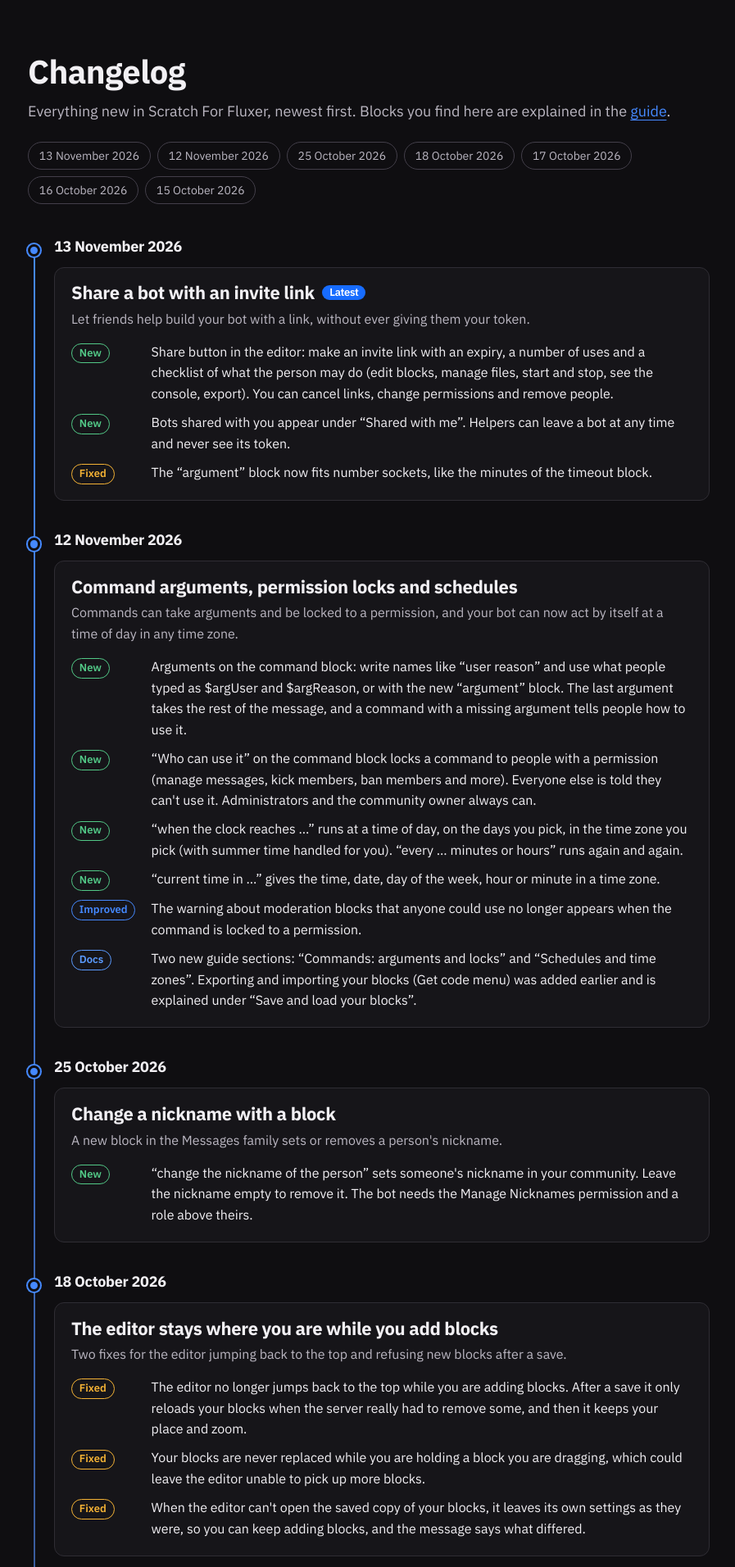
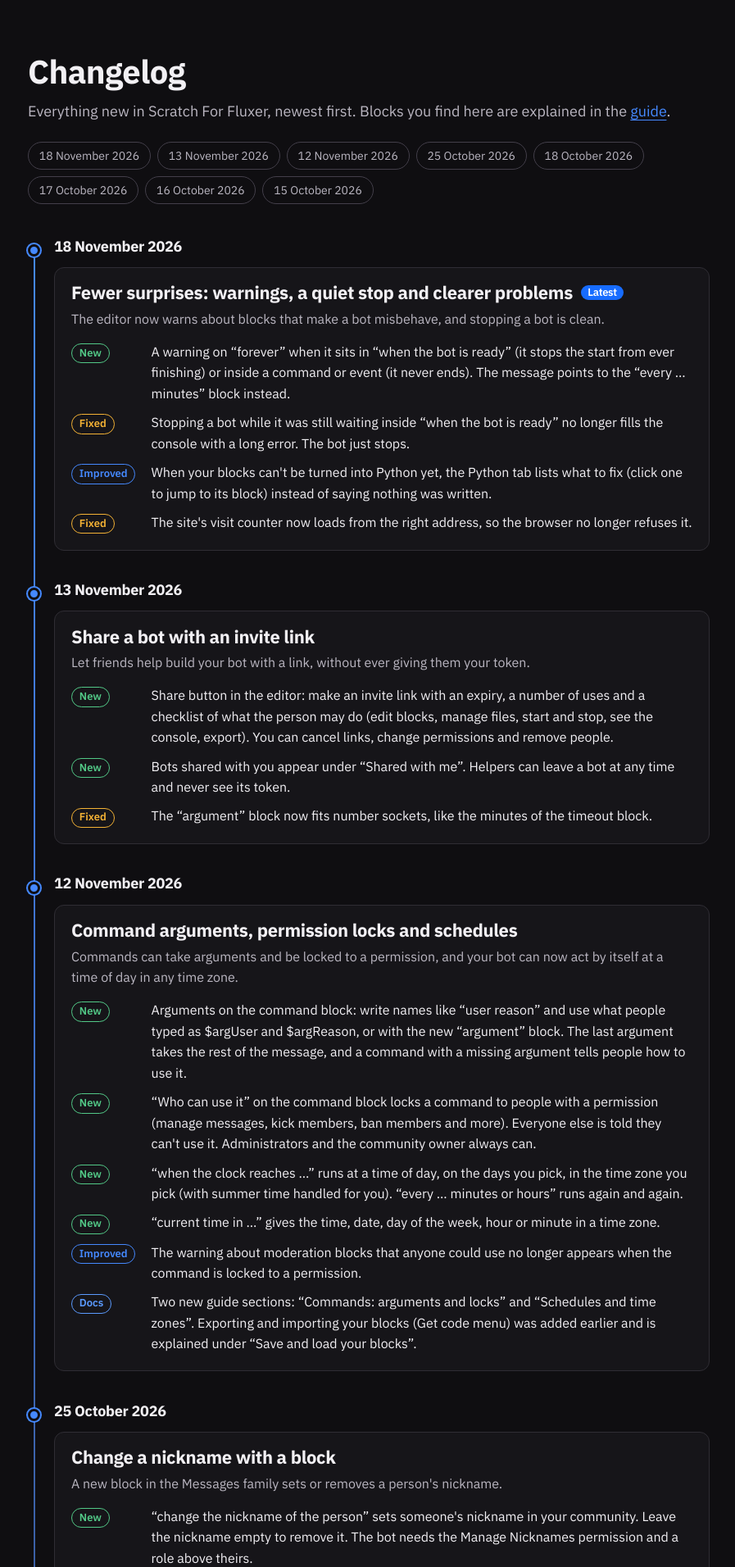
Before and after one commit to ZiadAgamy/ScratchForFluxer, a FastAPI app: page /changelog in a window 1280 px wide. Shown: the part 65-1977 px from the top of the page at 82% size, without its empty margins (190-1087 px from the left). Run offline with FastAPI, Linux system fonts and the light colour scheme; some libraries are stand-ins or nearby versions.

Commit message:
Warn about forever in ready/commands, quiet stop, clearer Python tab problems, fix analytics script (#5)
* Update: command arguments and schedules

* Share a bot with invite links, fix argument block in number sockets

* Warn about forever in ready/commands, quiet stop, clearer Python tab problems, fix analytics script

```diff
--- a/scratch_fluxer/changelog.py
+++ b/scratch_fluxer/changelog.py
@@ -13,6 +13,29 @@ from typing import Any
 KINDS = {"new": "New", "improved": "Improved", "fixed": "Fixed", "docs": "Docs"}
 
 ENTRIES: list[dict[str, Any]] = [
+    {
+        "date": "2026-11-18",
+        "title": "Fewer surprises: warnings, a quiet stop and clearer problems",
+        "summary": "The editor now warns about blocks that make a bot misbehave, and stopping a bot is clean.",
+        "changes": [
+            (
+                "new",
+                "A warning on “forever” when it sits in “when the bot is ready” (it stops the start from ever finishing) or inside a command or event (it never ends). The message points to the “every … minutes” block instead.",
+            ),
+            (
+                "fixed",
+                "Stopping a bot while it was still waiting inside “when the bot is ready” no longer fills the console with a long error. The bot just stops.",
+            ),
+            (
+                "improved",
+                "When your blocks can't be turned into Python yet, the Python tab lists what to fix (click one to jump to its block) instead of saying nothing was written.",
+            ),
+            (
+                "fixed",
+                "The site's visit counter now loads from the right address, so the browser no longer refuses it.",
+            ),
+        ],
+    },
     {
         "date": "2026-11-13",
         "title": "Share a bot with an invite link",
--- a/scratch_fluxer/compiler.py
+++ b/scratch_fluxer/compiler.py
@@ -1763,6 +1763,18 @@ def _repeat_until(gen: Generator, node: Node, ctx: Context, rows: Rows, indent:
 
 def _forever(gen: Generator, node: Node, ctx: Context, rows: Rows, indent: int, depth: int) -> None:
     _warn_without_wait(gen, node)
+    if ctx.kind == "ready" and ctx.loops == 0:
+        gen.warn(
+            "“forever” inside “when the bot is ready” never lets the start finish. "
+            "Use an “every … minutes” block to repeat something.",
+            node,
+        )
+    elif ctx.kind not in ("schedule", "interval") and ctx.loops == 0:
+        gen.warn(
+            "“forever” here never ends, so this script keeps running (and repeating) for every message. "
+            "Remove it, or use an “every … minutes” block.",
+            node,
+        )
     rows.add(indent, "while True:")
     gen.body(node.inputs.get("DO"), ctx, rows, indent + 1, depth, loop=True, owner=node)
 
--- a/scratch_fluxer/deps.py
+++ b/scratch_fluxer/deps.py
@@ -229,6 +229,8 @@ def static_url(path: str) -> str:
 def get_templates() -> Jinja2Templates:
     templates = Jinja2Templates(directory=str(PACKAGE_DIR / "templates"))
     templates.env.globals["static"] = static_url
+    # Vercel serves its own analytics script from the site's own address; anywhere else there is none to load.
+    templates.env.globals["vercel_analytics"] = bool(os.environ.get("VERCEL"))
     templates.env.filters["time_ago"] = time_ago
     templates.env.autoescape = True
     return templates
--- a/scratch_fluxer/templates/base.html
+++ b/scratch_fluxer/templates/base.html
@@ -22,7 +22,7 @@
   <link rel="stylesheet" href="{{ static('vendor/phosphor/fill/style.css') }}">
   <link rel="stylesheet" href="{{ static('css/app.css') }}">
   {% block head %}{% endblock %}
-  <script defer src="https://cdn.vercel-insights.com/v1/script.js"></script>
+  {% if vercel_analytics %}<script defer src="/_vercel/insights/script.js"></script>{% endif %}
 </head>
 <body class="{% block body_class %}{% endblock %}">
   <a class="skip-link" href="#main">Skip to content</a>
```
Also changed, not shown: public/static/css/editor.css (+12 -0 lines), public/static/js/editor/code.js (+25 -2 lines), scratch_fluxer/runner/child.py (+14 -2 lines), tests/test_changelog.py (+1 -1 lines), tests/test_forever_warning.py (added, +27 -0 lines), tests/test_runner_child_stop.py (added, +20 -0 lines).
